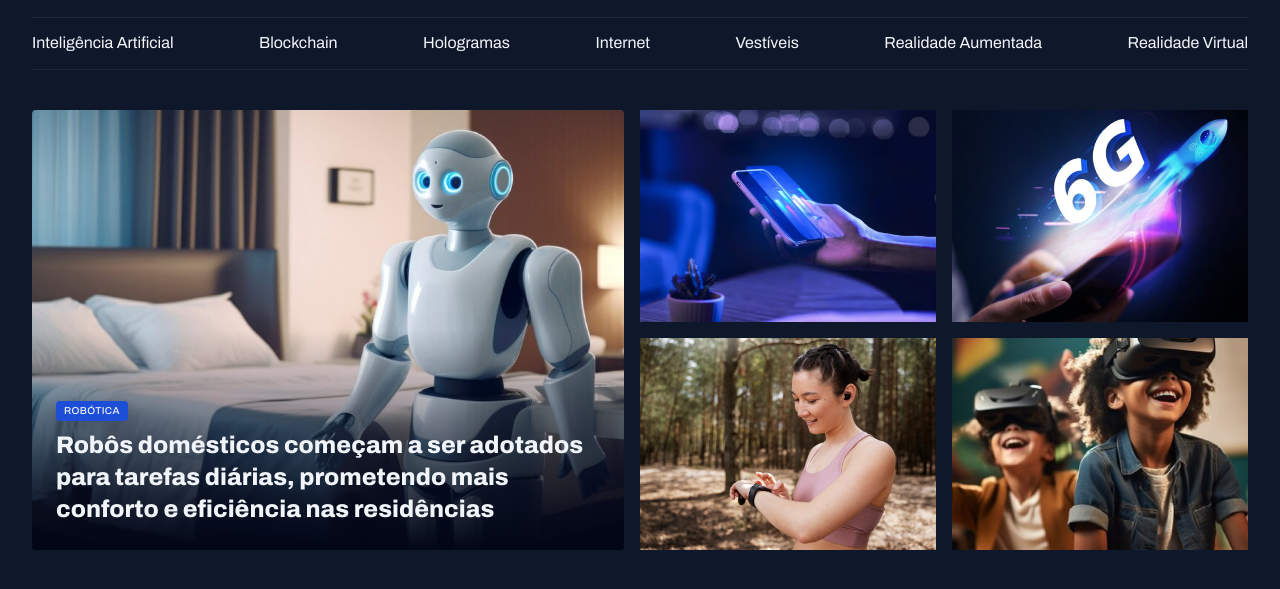
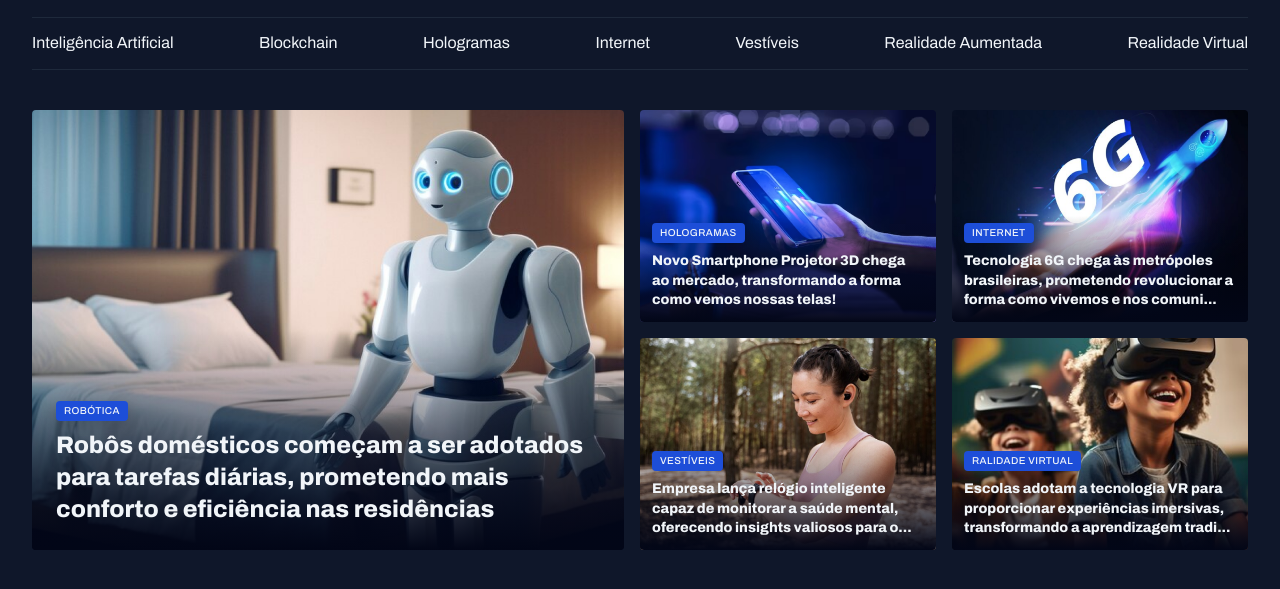
Before and after one commit to Geovanne-lopes/Projeto-Portal-de-Noticias, a plain HTML site: page index.html in a window 1280 px wide. Shown: the part 55-644 px from the top of the page. Drawn offline with Linux system fonts and the light colour scheme.

Commit message:
Finalizando destaques

```diff
--- a/index.html
+++ b/index.html
@@ -50,20 +50,42 @@
       </figure>
 
       <div class="grid grid-cols-2 gap-16">
-        <figure>
-          <img src="assets/images/Image 02.png" alt="">
+        <figure class="card">
+          <img src="assets/images/Image 02.png" alt="Novo Smartphone Projetor 3D chega ao mercado, transformando a forma como vemos nossas telas!">
+
+          <figcaption>
+            <span class="content-tag">hologramas</span>
+            <h2 class="text-lg">Novo Smartphone Projetor 3D chega ao mercado, transformando a forma como vemos nossas telas!</h2>
+          </figcaption>
         </figure>
 
-        <figure>
-          <img src="assets/images/Image 03.png" alt="">
+        <figure class="card">
+          <img src="assets/images/Image 03.png" alt="Tecnologia 6G chega às metrópoles brasileiras, prometendo revolucionar a forma como vivemos e nos comunicamos.">
+
+          <figcaption>
+            <span class="content-tag">internet</span>
+            <h2 class="text-lg">Tecnologia 6G chega às metrópoles brasileiras, prometendo revolucionar a forma como vivemos e nos comuni...</h2>
+          </figcaption>
         </figure>
 
-        <figure>
-          <img src="assets/images/Image 04.png" alt="">
+        <figure class="card">
+          <img src="assets/images/Image 04.png" alt="Empresa lança relógio inteligente capaz de monitorar a saúde mental, oferecendo insights valiosos para o bem-estar pessoal.
+          ">
+
+          <figcaption>
+            <span class="content-tag">vestíveis</span>
+            <h2 class="text-lg">Empresa lança relógio inteligente capaz de monitorar a saúde mental, oferecendo insights valiosos para o...
+            </h2>
+          </figcaption>
         </figure>
 
-        <figure>
-          <img src="assets/images/Image 05.png" alt="">
+        <figure class="card">
+          <img src="assets/images/Image 05.png" alt="Escolas adotam a tecnologia VR para proporcionar experiências imersivas, transformando a aprendizagem tradicional.">
+
+          <figcaption>
+            <span class="content-tag">ralidade virtual</span>
+            <h2 class="text-lg">Escolas adotam a tecnologia VR para proporcionar experiências imersivas, transformando a aprendizagem tradi...</h2>
+          </figcaption>
         </figure>
       </div>
     </section>
--- a/styles/sections.css
+++ b/styles/sections.css
@@ -27,6 +27,10 @@
 
       padding: 24px;
 
+      &:has(.text-lg) {
+        padding: 12px;
+      }
+
       h2 {
         margin-top: 8px;
       }
```
